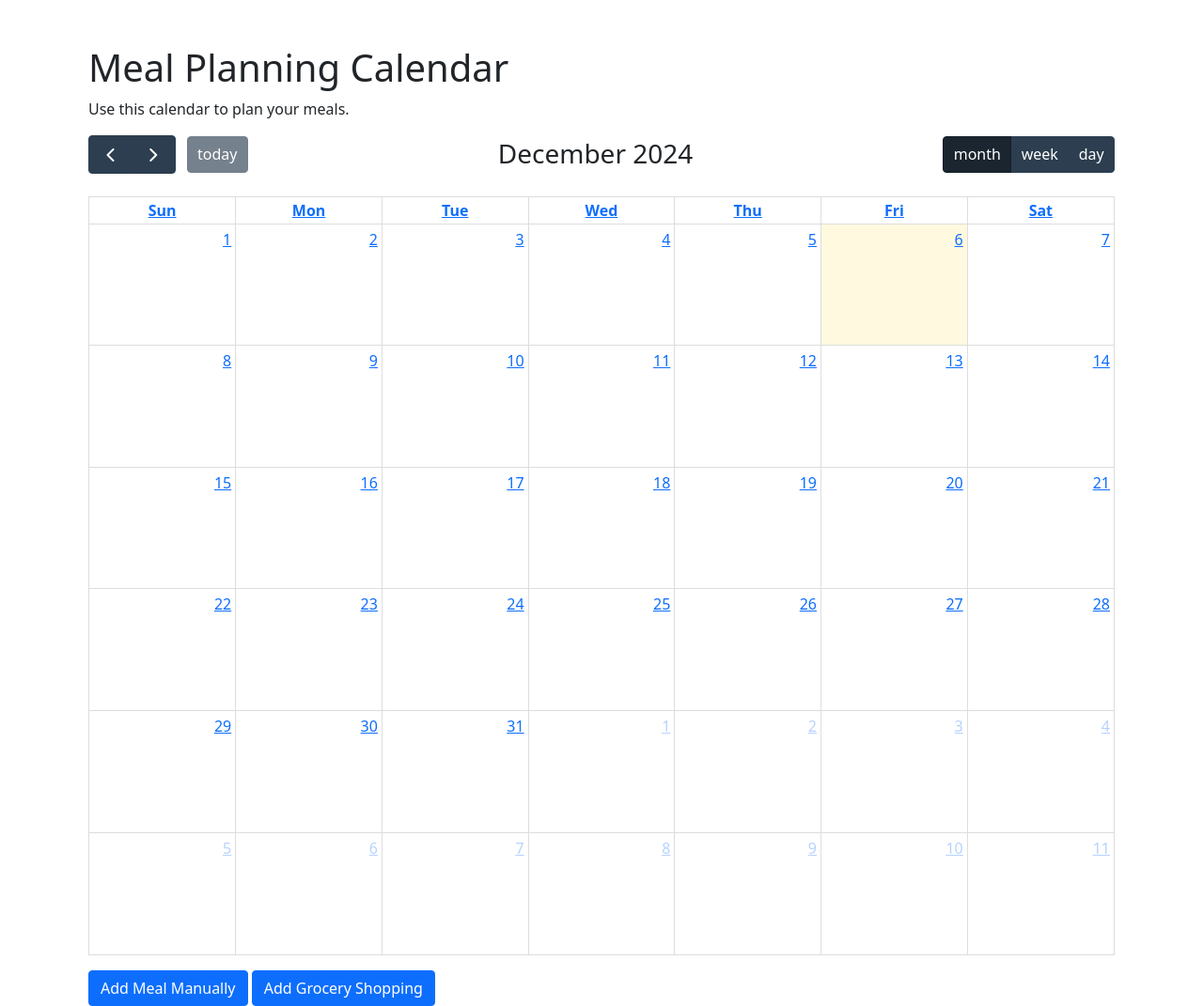
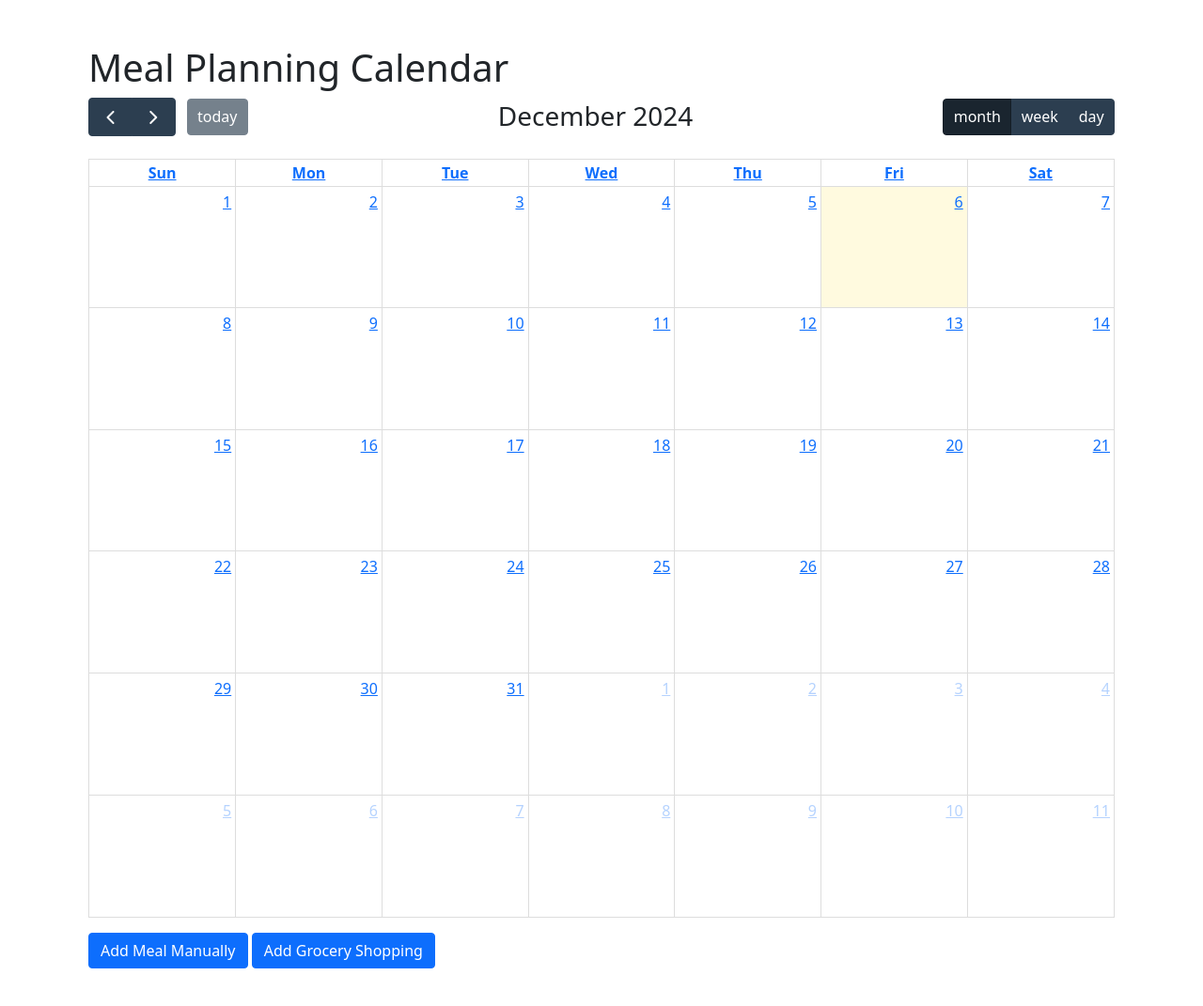
Before and after one commit to shivalikac/ramu, a Django app: page /schedule/ in a window 1280 px wide. Shown: the part 56-1127 px from the top of the page at 94% size. After the commit the page ends 1087 px from the top, so only its background shows below. Run offline with Django 5.2, Linux system fonts and the light colour scheme; the visitor is signed in with stand-in values (Sample User, id 1); data that the repository does not hold is empty.

Commit message:
Minor UI enhancement

```diff
--- a/accounts/templates/accounts/schedule.html
+++ b/accounts/templates/accounts/schedule.html
@@ -3,7 +3,7 @@
 {% block content %}
 <div class="container mt-5">
     <h1>Meal Planning Calendar</h1>
-    <p>Use this calendar to plan your meals.</p>
+    <!-- <p>Use this calendar to plan your meals.</p> -->
 
     <!-- Calendar Display -->
     <div id="calendar"></div>
@@ -76,7 +76,7 @@ document.addEventListener('DOMContentLoaded', function () {
             // Set colors for different event types
             if (title === "Grocery Shopping!") {
                 container.style.backgroundColor = '#FFD700'; // Gold for grocery shopping
-                container.style.color = '#000'; // Dark text for contrast
+                container.style.color = '#B8860B'; // Dark text for contrast
             } else {
                 container.style.backgroundColor = meal_type === 'lunch' ? '#87CEEB' : '#FFB6C1'; // Blue for lunch, pink for dinner
                 container.style.color = '#fff'; // White text
```
